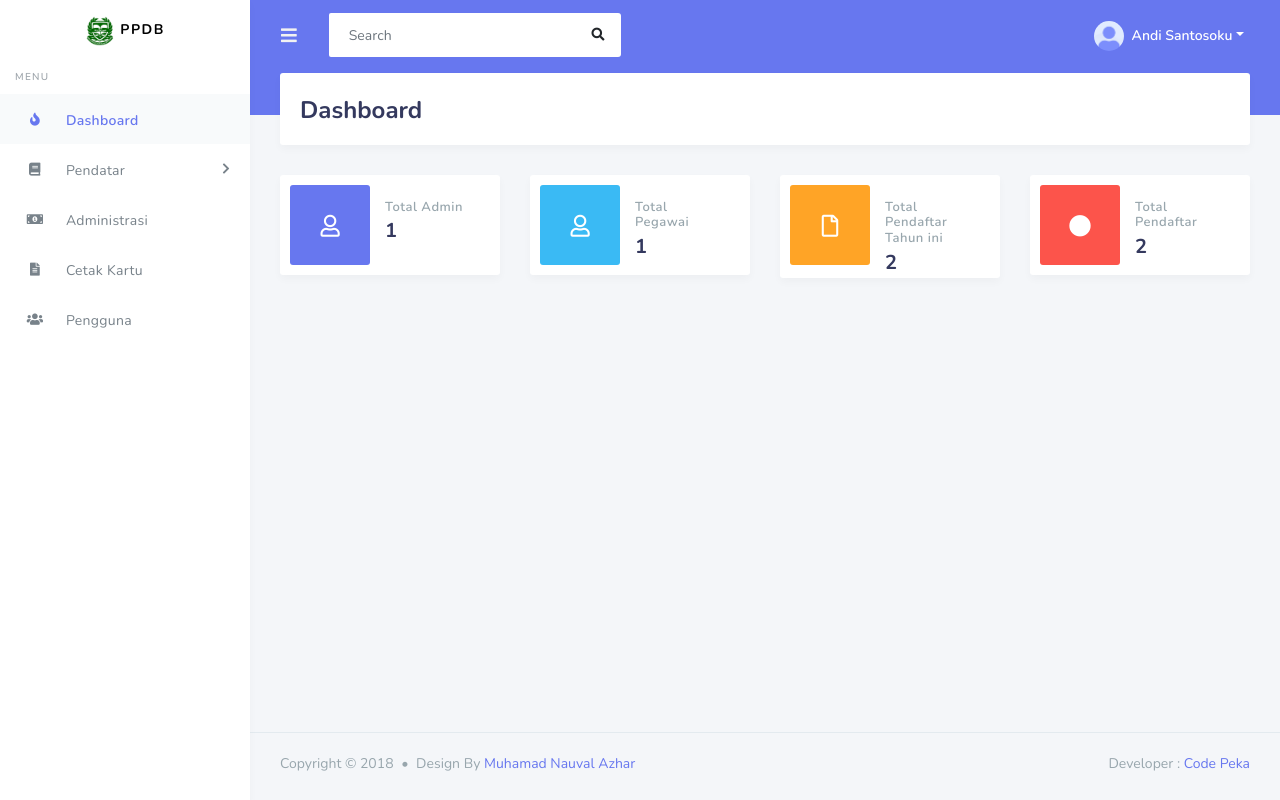
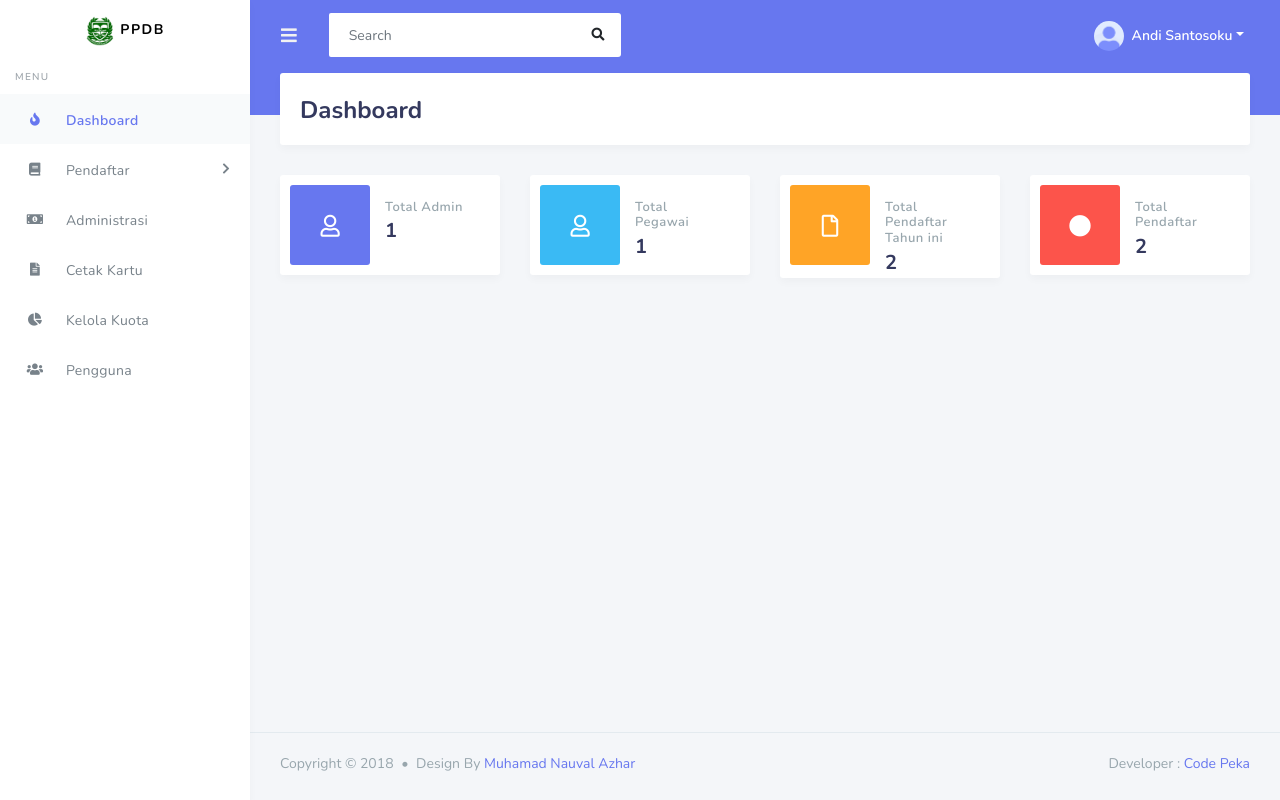
Before and after one commit to IzayoiS/ppdb, a PHP site: page /view/home/index.php in a window 1280 px wide. Run offline with PHP 8.4, Linux system fonts and the light colour scheme; a user stored in the database is signed in; data comes from the database, SQL or seed files in the repository; data that the repository does not hold is empty.

Commit message:
feat: update navigation menu to correct spelling and add 'Kelola Kuota' link

```diff
--- a/view/template/header.php
+++ b/view/template/header.php
@@ -85,7 +85,7 @@
               <li class="menu-header">Menu</li>
               <li <?php if ($title == "Dashboard") { echo 'class="active"'; } ?>><a class="nav-link" href="../home"><i class="fas fa-fire"></i> <span>Dashboard</span></a></li>
               <li class="nav-item dropdown <?php if ($title == "Data Siswa" || $title == "Data Orang Tua") { echo 'active'; } ?>">
-                <a href="#" class="nav-link has-dropdown"><i class="fas fa-book"></i><span>Pendatar</span></a>
+                <a href="#" class="nav-link has-dropdown"><i class="fas fa-book"></i><span>Pendaftar</span></a>
                 <ul class="dropdown-menu">
                   <li <?php if ($title == "Data Siswa") { echo 'class="active"'; } ?>><a class="nav-link" href="../siswa/tampilData.php">Data Siswa</a></li>
                   <li <?php if ($title == "Data Orang Tua") { echo 'class="active"'; } ?>><a class="nav-link" href="../ortu/tampilData.php">Data Orang Tua</a></li>
@@ -93,6 +93,7 @@
               </li>
               <li <?php if ($title == "Administrasi") { echo 'class="active"'; } ?>><a class="nav-link" href="../administrasi/tampilData.php"><i class="fas fa-money-bill-alt"></i> <span>Administrasi</span></a></li>
               <li <?php if ($title == "Cetak Kartu") { echo 'class="active"'; } ?>><a class="nav-link" href="../cetak/tampilData.php"><i class="fas fa-file-alt"></i> <span>Cetak Kartu</span></a></li>
+              <li <?php if ($title == "Kelola Kuota") { echo 'class="active"'; } ?>><a class="nav-link" href="../administrasi/kelolaKuota.php"><i class="fas fa-chart-pie"></i> <span>Kelola Kuota</span></a></li>
 
               <?php if ($_SESSION['hak'] == 'admin') : ?>
               <li <?php if ($title == "Pengguna") { echo 'class="active"'; } ?>><a class="nav-link" href="../user/tampilData.php"><i class="fas fa-users"></i> <span>Pengguna</span></a></li>
```
